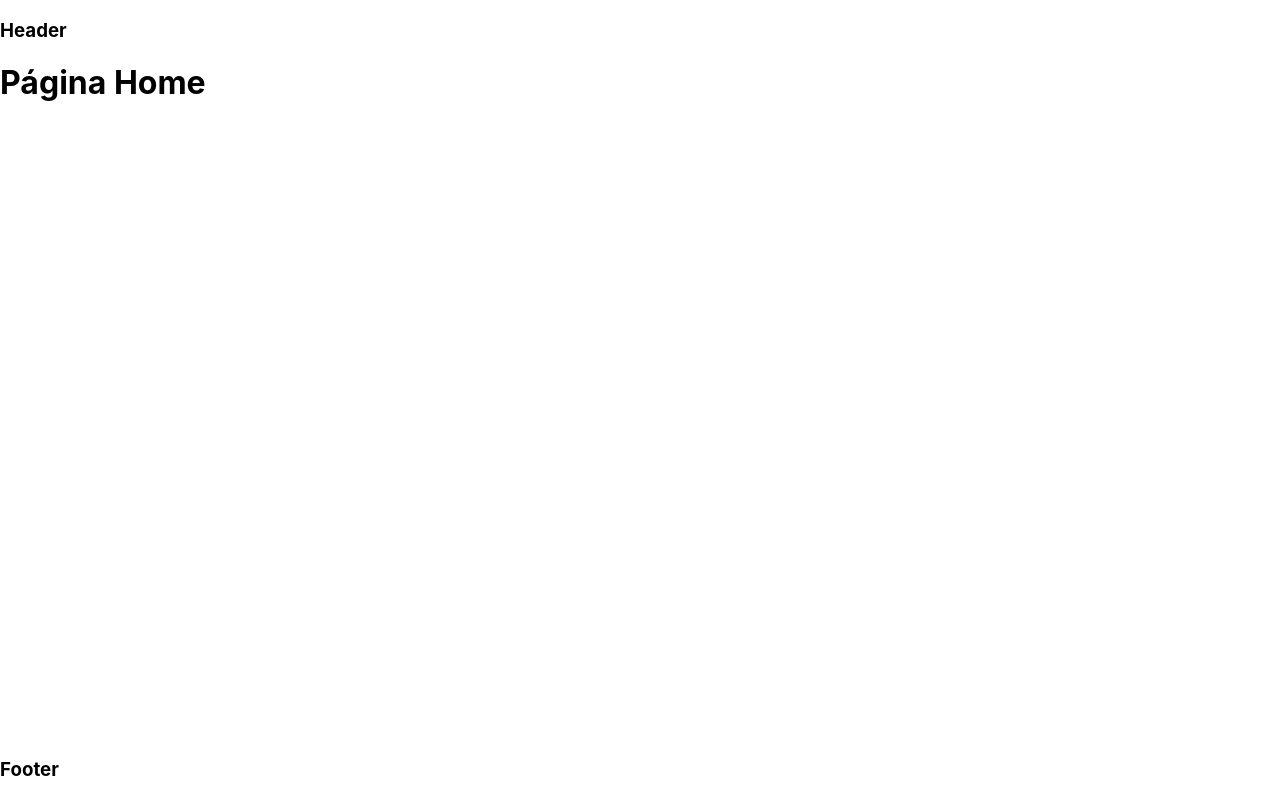
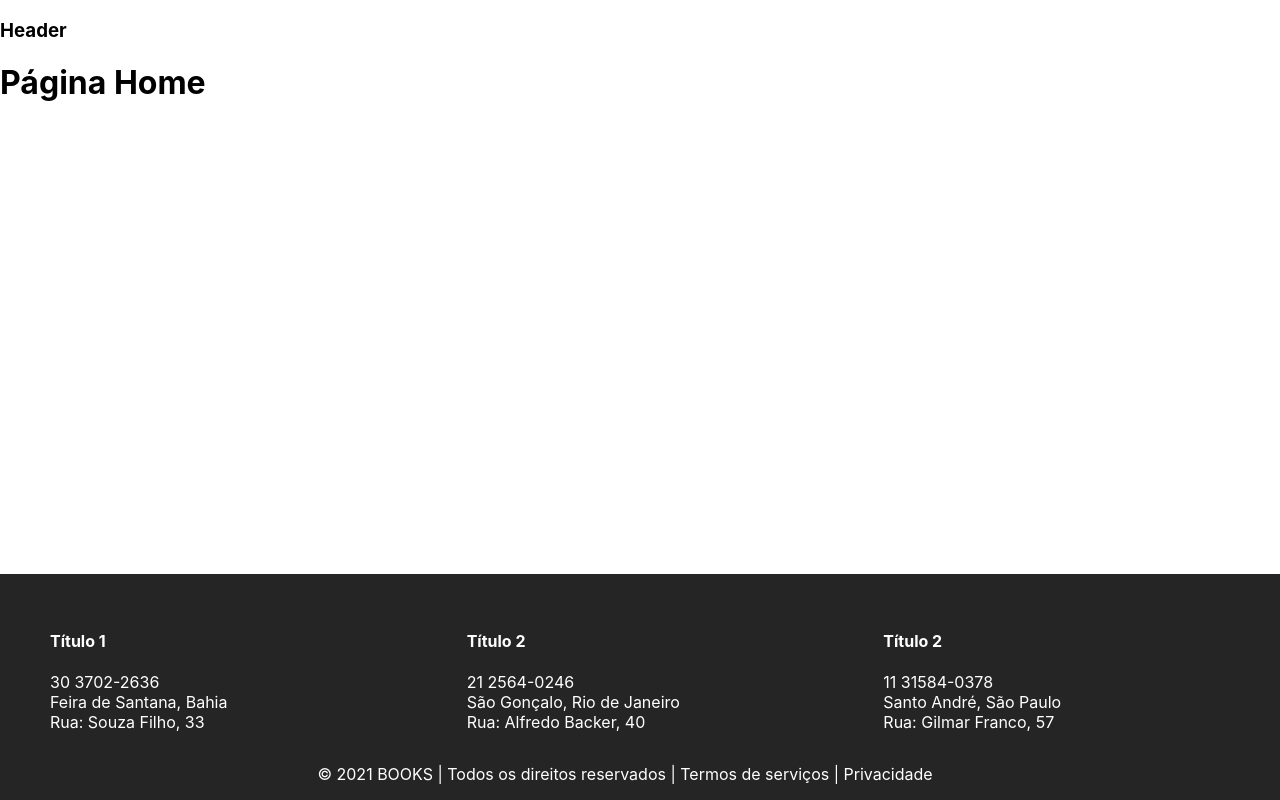
Before and after one commit to joaodath/front-ecommerce-osf, a React (Create React App) app: page / in a window 1280 px wide. Built offline with nearby package versions, Linux system fonts and the light colour scheme.

Commit message:
feat: init Footer

```diff
--- a/src/components/shared/Footer/Footer.jsx
+++ b/src/components/shared/Footer/Footer.jsx
@@ -1,11 +1,50 @@
 import React from 'react'
+import "./Footer.css"
 
 
 function Footer() {
     return (
-        <div>
-            <h3>Footer</h3>
-
+        <div className="main-footer">
+            <div className="container">
+                <div className="row">
+                    {/* <h3>Footer</h3>  */}
+                    {/* col1 */}
+                    <div className="col">
+                        <h4>Título 1</h4>
+                        <ul className="list-unstyled">
+                            <li> 30 3702-2636 </li>
+                            <li> Feira de Santana, Bahia </li>
+                            <li> Rua: Souza Filho, 33 </li>
+                        </ul>
+                    </div>
+                    {/* col2 */}
+                    <div className="col">
+                        <h4>Título 2</h4>
+                        <ul className="list-unstyled">
+                            <li> 21 2564-0246 </li>
+                            <li> São Gonçalo, Rio de Janeiro </li>
+                            <li> Rua: Alfredo Backer, 40 </li>
+                        </ul>
+                    </div>
+                    {/* col3 */}
+                    <div className="col">
+                        <h4>Título 2</h4>
+                        <ul className="list-unstyled">
+                            <li> 11 31584-0378 </li>
+                            <li> Santo André, São Paulo </li>
+                            <li> Rua: Gilmar Franco, 57 </li>
+                        </ul>
+                    </div>
+                </div>
+                {/* <div className="row">
+                    <hr />
+                </div> */}
+                <div className="row">
+                    <p className="col-p">
+                        &copy; {new Date().getFullYear()} BOOKS | Todos os direitos reservados | Termos de serviços | Privacidade
+                    </p>
+                </div>
+            </div>
         </div>
     )
 }
```
